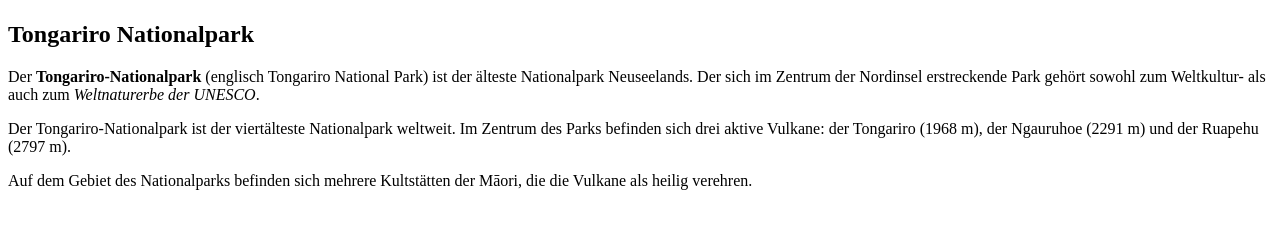
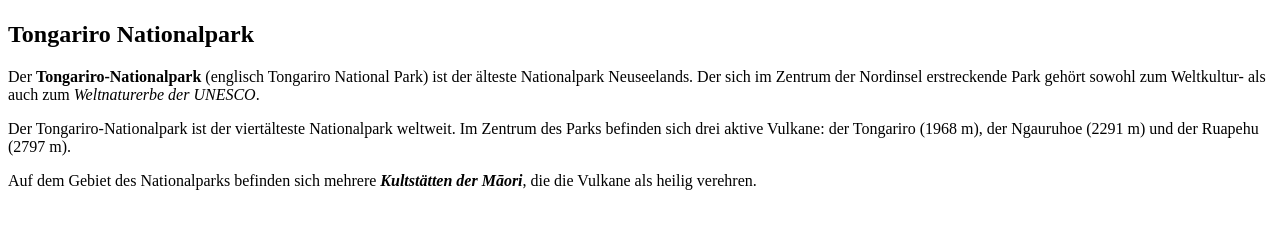
Before and after one commit to webmapping/nz, a plain HTML site: page index.html in a window 1280 px wide. Shown: the part 59-288 px from the top of the page. Drawn offline with Linux system fonts and the light colour scheme.

Commit message:
fett+kursiv formatieren

```diff
--- a/index.html
+++ b/index.html
@@ -12,7 +12,7 @@
     <h2>Tongariro Nationalpark</h2>
     <p>Der <strong>Tongariro-Nationalpark</strong> (englisch Tongariro National Park) ist der älteste Nationalpark Neuseelands. Der sich im Zentrum der Nordinsel erstreckende Park gehört sowohl zum Weltkultur- als auch zum <em>Weltnaturerbe der UNESCO</em>.</p>
     <p>Der Tongariro-Nationalpark ist der viertälteste Nationalpark weltweit. Im Zentrum des Parks befinden sich drei aktive Vulkane: der Tongariro (1968 m), der Ngauruhoe (2291 m) und der Ruapehu (2797 m).</p>
-    <p>Auf dem Gebiet des Nationalparks befinden sich mehrere Kultstätten der Māori, die die Vulkane als heilig verehren.</p>
+    <p>Auf dem Gebiet des Nationalparks befinden sich mehrere <strong><em>Kultstätten der Māori</em></strong>, die die Vulkane als heilig verehren.</p>
 
 </body>
 
```
